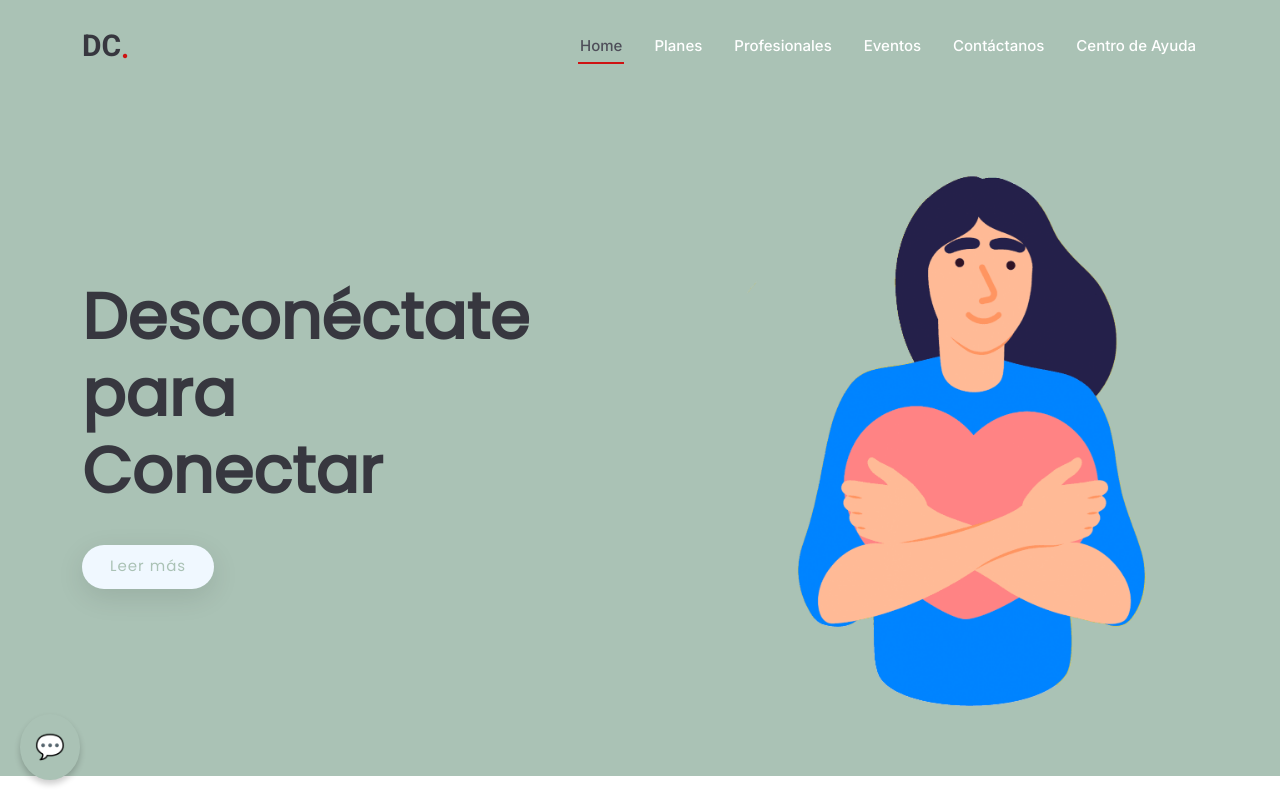
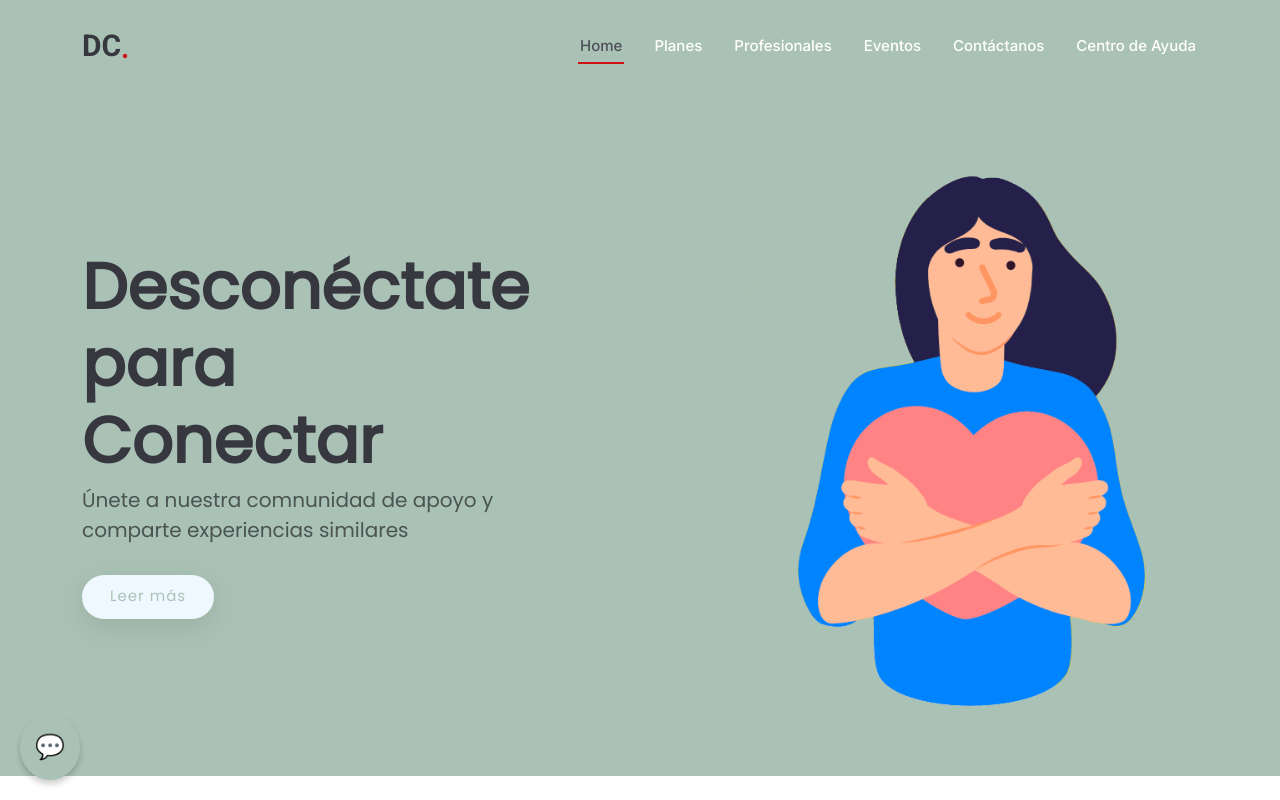
Before and after one commit to IAmWiener/blog_psico, a plain HTML site: page index.html in a window 1280 px wide. Shown: the top 800 px of the page. Drawn offline with nearby package versions, Linux system fonts and the light colour scheme.

Commit message:
Commit message

```diff
--- a/index.html
+++ b/index.html
@@ -77,7 +77,7 @@
         <div class="row gy-4 justify-content-center justify-content-lg-between">
           <div class="col-lg-5 order-2 order-lg-1 d-flex flex-column justify-content-center">
             <h1 data-aos="fade-up" >Desconéctate para Conectar</h1>
-            <p data-aos="fade-up" data-aos-delay="100"></p>
+            <p data-aos="fade-up" data-aos-delay="100">Únete a nuestra comnunidad de apoyo y comparte experiencias similares</p>
             <div class="d-flex" data-aos="fade-up" data-aos-delay="200">
               <a href="#about" class="btn-get-started" style="background-color: aliceblue;color: #aac2b5;">Leer más</a>
 
```
